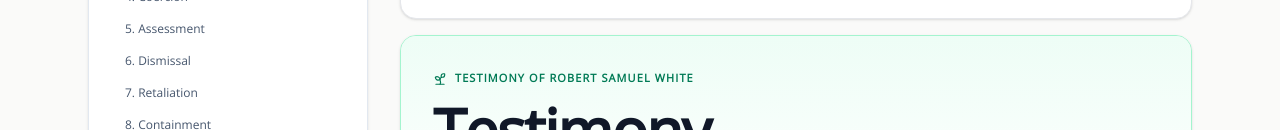
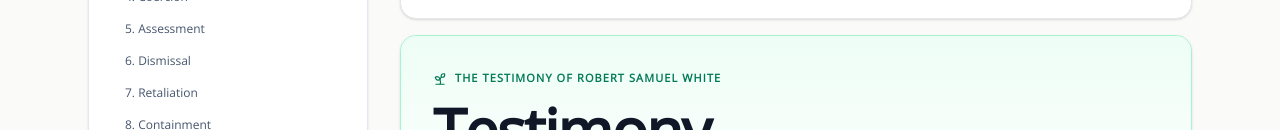
Before and after one commit to rswfire/rswfire.oprd, a Next.js app: page / in a window 1280 px wide. Shown: the part 670-800 px from the top of the page. Built offline with nearby package versions, Linux system fonts and the light colour scheme; no server answers.

Commit message:
Index card: the eyebrow reads The Testimony of Robert Samuel White

```diff
--- a/components/TestimonyCard.tsx
+++ b/components/TestimonyCard.tsx
@@ -34,7 +34,7 @@ export default function TestimonyCard() {
             <div className="bg-gradient-to-b from-emerald-50/90 to-white px-6 pt-8 pb-6 sm:px-8">
                 <div className="inline-flex items-center gap-2 text-[11px] font-bold uppercase tracking-widest text-emerald-700">
                     <Sprout size={14} strokeWidth={2} className="shrink-0" />
-                    Testimony of Robert Samuel White
+                    The Testimony of Robert Samuel White
                 </div>
                 <Link href="/testimony" className="mt-2 block">
                     <h2 className="text-5xl font-bold tracking-tight text-gray-900 sm:text-6xl">
```
